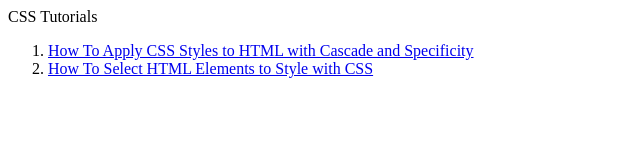
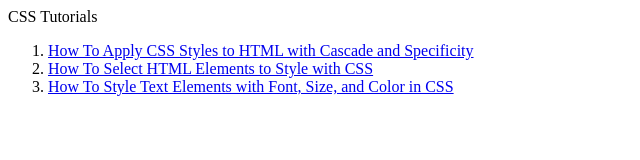
Before and after one commit to jkohrt7/CSS_Tutorials, a plain HTML site: page index.html in a window 1280 px wide. Shown: the whole page, without its empty margins (0-640 px from the left). Drawn offline with Linux system fonts and the light colour scheme.

Commit message:
feat--added tut3 link to index

```diff
--- a/index.html
+++ b/index.html
@@ -13,6 +13,7 @@
         <ol>
             <li><a href = "./CSS_Tutorial_1/samson.html">How To Apply CSS Styles to HTML with Cascade and Specificity</a></li>
             <li><a href = "./CSS_Tutorial_2/coral.html">How To Select HTML Elements to Style with CSS</a></li>
+            <li><a href = "./CSS_Tutorial_3/cupcake.html">How To Style Text Elements with Font, Size, and Color in CSS</a></li>
         </ol>
 
     </main>
```
